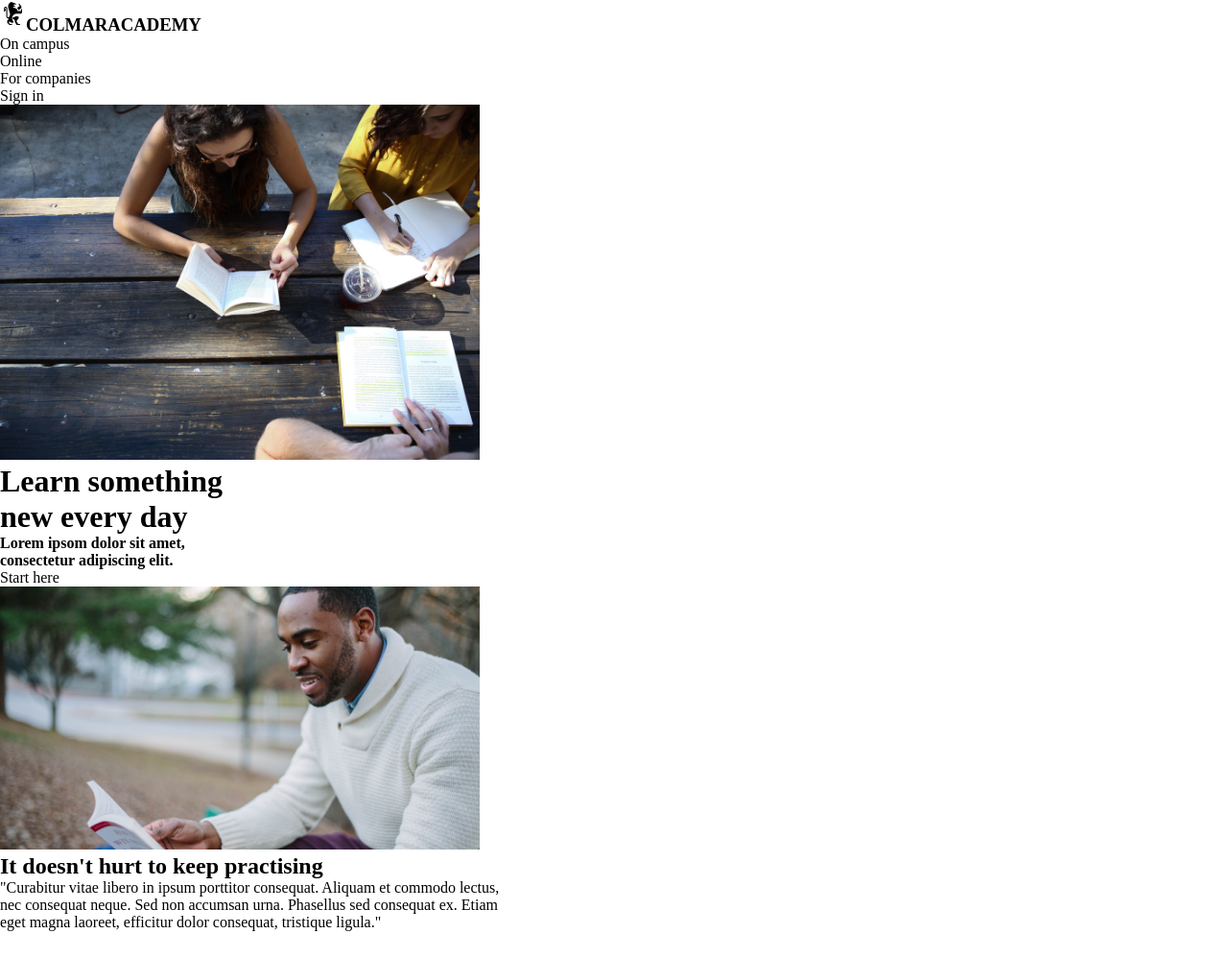
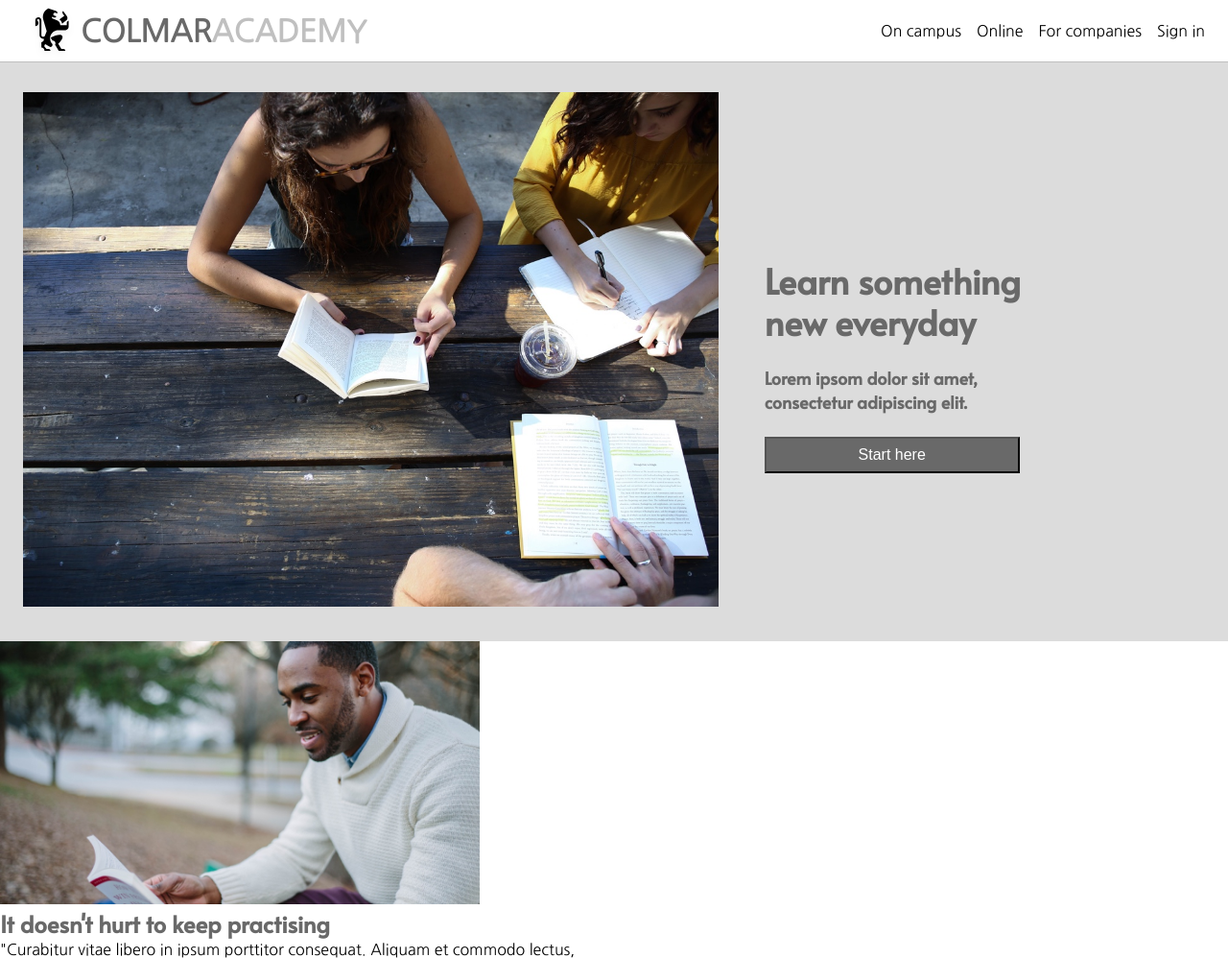
Before and after one commit to Wihotka/Capstone, a plain HTML site: page index.html in a window 1280 px wide. Shown: the top 998 px of the page at 96% size. Drawn offline with Linux system fonts and the light colour scheme.

Commit message:
first CSS steps

```diff
--- a/index.html
+++ b/index.html
@@ -3,10 +3,13 @@
     <head>
         <title>Capstone Project</title>
         <link href="resources/css/style.css" type="text/css" rel="stylesheet">
+        <link href="https://fonts.googleapis.com/css?family=Nanum+Gothic&display=swap" rel="stylesheet">
+        <link href="https://fonts.googleapis.com/css?family=Alata&display=swap" rel="stylesheet">
     </head>
     <body>
+        <div id="head">
             <header>
-            <h3><img src="resources/images/ic-logo.svg" width="" height="auto">COLMAR<span>ACADEMY</span></h3>
+                <img src="resources/images/ic-logo.svg" width="60px" height="auto" id="icon1"><h3 id="logo">COLMAR<span>ACADEMY</span></h3>
                 <ul>
                     <li><a>On campus</a></li>
                     <li><a>Online</a></li>
@@ -14,23 +17,24 @@
                     <li><a>Sign in</a></li>
                 </ul>
             </header>
+        </div>
         <div class="intro">
             <div class="i1">
-                <img src="resources/images/banner.jpg" width="500px" height="auto">
+                <img src="resources/images/banner.jpg" width="100%" height="auto">
             </div>
             <div class="i2">
-                <h1>Learn something<br>new every day</h1>
+                <h1>Learn something<br>new everyday</h1>
                 <h4>Lorem ipsom dolor sit amet,<br>consectetur adipiscing elit.</h4>
-                <a>Start here</a>
+                <button type="button">Start here</button>
             </div>
         </div>
         <div class="info">
-            <div class="left">
+            <div class="ileft">
                 <p><img src="resources/images/information-main.jpg" width="500px" height="auto"></p>
                 <h2>It doesn't hurt to keep practising</h2>
                 <p>"Curabitur vitae libero in ipsum porttitor consequat. Aliquam et commodo lectus,<br>nec consequat neque. Sed non accumsan urna. Phasellus sed consequat ex. Etiam<br>eget magna laoreet, efficitur dolor consequat, tristique ligula."<br><br><br>Emanuel, Sr Strategist at Hiring.com</p>
             </div>
-            <div class="right">
+            <div class="iright">
                 <div class="r1">
                     <img src="resources/images/information-orientation.jpg" width="100px" height="auto">
                     <h3>Orientation date</h3>
@@ -59,7 +63,61 @@
                     <h3>Software engineering</h3>
                     <p>COURSES<br><br>Web development, Mobile<br>Development, iOT, APLs</p>
                 </div>
+                <div class="s2">
+                    <p><img src="resources/images/course-computer-art.jpg" width="100px" height="auto"></p>
+                    <h3>Computer art</h3>
+                    <p>COURSES<br><br>Imaging & Design, Wed Design,<br>Motion Graphics & Visual Effects,<br>Computer Animation</p>
+                </div>
+                <div class="s3">
+                    <p><img src="resources/images/course-design.jpg" width="100px" height="auto"></p>
+                    <h3>Design</h3>
+                    <p>COURSES<br><br>User Experience Design, User<br>Research, Visual Design</p>
+                </div>
+                <div class="s4">
+                    <p><img src="resources/images/course-data.jpg" width="100px" height="auto"></p>
+                    <h3>Data</h3>
+                    <p>COURSES<br><br>Data Science, Big Data, SQL, Data<br>Visualization</p>
+                </div>
+                <div class="s5">
+                    <p><img src="resources/images/course-business.jpg" width="100px" height="auto"></p>
+                    <h3>Business</h3>
+                    <p>COURSES<br><br>Product Development, Business<br>Development, Startup</p>
+                </div>
+                <div class="s6">
+                    <p><img src="resources/images/course-marketing.jpg" width="100px" height="auto"></p>
+                    <h3>Marketing</h3>
+                    <p>COURSES<br><br>Analytics, Content Marketing,<br>Mobile Marketing</p>
                 </div>
             </div>
+        </div>
+        <div class="outro">
+            <h2>Thesis exhibit</h2>
+            <div class="outro2">
+                <div class="oleft">
+                    <video src ="resources/videos/thesis.mp4" width="500px" height="auto"></video>
+                    <h3>Reimagine urban</h3>
+                    <p>"Curabitur vitae libero in ipsum porttitor consequat. Aliquam et commodo lectus,<br>nec consequat neque. Sed non accumsan urna. Phasellus sed consequat ex. Etiam<br>eget magna laoreet, efficitur dolor consequat, tristique ligula."</p>
+                </div>
+                <div class="oright">
+                    <div class="or1">
+                        <img src="resources/images/thesis-fisma.jpg" width="100px" height="auto">
+                        <h3>Fisma: Design and<br>Prototype</h3>
+                        <p>Designer showcase of new<br>prototype product</p>
+                    </div>
+                    <div class="or2">
+                        <img src="resources/images/thesis-now-and-then.jpg" width="100px" height="auto">
+                        <h3>Now and then</h3>
+                        <p>Reseach study about New York</p>
+                    </div>
+                </div>
+            </div>
+        </div>
+        <footer>
+            <p>© 2016 Colmar Academy. All rights researved</p>
+            <ul>
+                <li><a>Terms</a></li>
+                <li><a>Privacy</a></li>
+            </ul>
+        </footer>
     </body>
 </html>
--- a/resources/css/style.css
+++ b/resources/css/style.css
@@ -18,3 +18,108 @@ time, mark, audio, video {
 }
 
  /* Main Code */
+
+body {
+	font-family: 'Nanum Gothic', sans-serif;
+}
+
+#logo {
+	font-size: 32px;
+	margin-top: 13px;
+	font-family: 'Nanum Gothic', sans-serif;
+}
+
+#icon1 {
+	margin-top: 5px;
+	margin-left: 24px;
+}
+
+span {
+	color: silver;
+}
+
+#head {
+	position: fixed;
+	width: 100%;
+	background-color: white;
+	z-index: 5;
+	border-bottom: 0.5px solid silver;
+}
+
+header {
+	display: flex;
+	flex-direction: row;
+	justify-content: flex-start;
+	height: 64px;
+	width: auto;
+}
+
+ul {
+	display: flex;
+	flex-direction: row;
+	justify-content: flex-end;
+	margin-left: auto;
+	margin-top: 22px;
+	margin-right: 24px;
+}
+
+li {
+	list-style-type: none;
+	padding-left: 16px;
+}
+
+.intro {
+	display: flex;
+	padding-top: 96px;
+	background-color: gainsboro;
+	align-items: center;
+}
+
+.i1 {
+	width: 60%;
+	height: auto;
+	margin-left: 24px;
+	margin-bottom: 32px;
+	margin-right: 24px;
+}
+.i2 {
+	width: 40%;
+	height: auto;
+	margin-left: 24px;
+}
+
+button {
+	color: white;
+	background-color: dimgray;
+	width: 55%;
+	height: auto;
+	padding-top: 8px;
+	padding-bottom: 8px;
+	font-size: 16px;
+	transition: color 0.5s ease-out 0.1s;
+}
+
+h1 {
+	font-family: 'Alata', sans-serif;
+	font-size: 36px;
+	line-height: 1.2;
+	color: dimgray;
+	margin-bottom: 24px;
+}
+
+h2 {
+	font-family: 'Alata', sans-serif;
+	color: dimgray;
+}
+
+h3 {
+	font-family: 'Alata', sans-serif;
+	color: dimgray;
+}
+
+h4 {
+	font-family: 'Alata', sans-serif;
+	font-size: 18px;
+	color: dimgray;
+	margin-bottom: 24px;
+}
```
Lines whose indentation alone changed are shown as unchanged.
